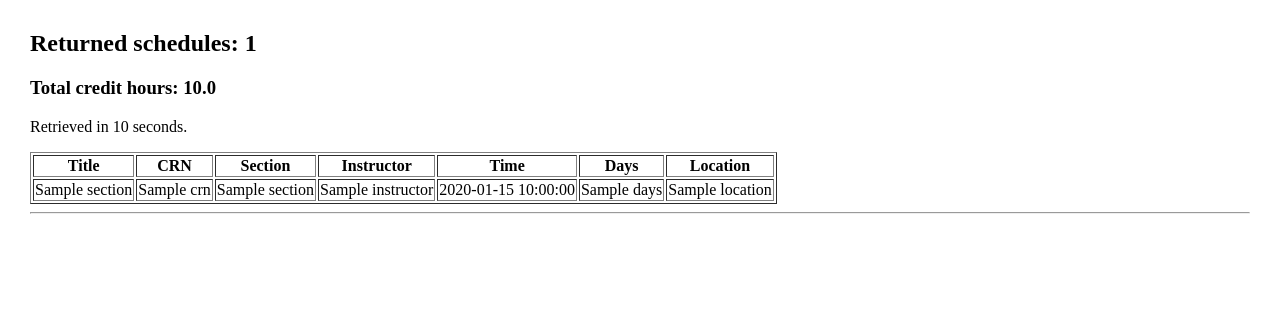
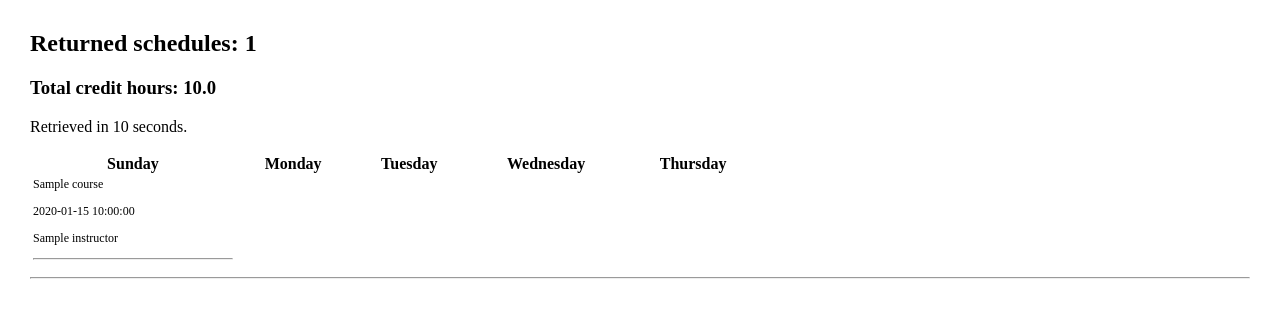
Before and after one commit to aksiksi/jadawil, a Flask app: template templates/results.html in a window 1280 px wide. Shown: the top 318 px of the page. Run offline with Flask 2, Linux system fonts and the light colour scheme; the template is opened without the code that fills it: most values are stand-ins (such as "Sample title", 1, 10 or a date in 2020).

Commit message:
Major change in schedule output

```diff
--- a/grabber.py
+++ b/grabber.py
@@ -57,6 +57,8 @@ def html_to_pickle(source):
                                     # Add lab to title
                                     elif key == 'title':
                                         info[key] = previous_info[key] + ' (Lab)'
+                                    elif key == 'credits':
+                                        info[key] = '0.00'
                                     else:
                                         info[key] = previous_info[key]
 
--- a/main.py
+++ b/main.py
@@ -3,25 +3,33 @@ import scheduler
 import time
 
 app = Flask(__name__)
+app.debug = True
 
 @app.template_filter('len')
 def length(iterable):
     return len(iterable)
 
 @app.template_filter('sum')
-def add(schedule_info):
+def add(schedule):
     total_credits = 0
-    for course in schedule_info:
-        credits = course['credits']
+    added = []
 
-        # In case of 0.00/3.00 like in CHEM 2702
-        if '/' in credits:
-            if 'L' in course['section']: # If course is a lab
-                total_credits += float(credits.partition('/')[0])
-            else:
-                total_credits += float(credits.partition('/')[2])
-        else:
-            total_credits += float(credits)
+    for day in schedule:
+        for course in day:
+            credits = course['credits']
+            title = course['title']
+
+            if title not in added:
+                # In case of 0.00/3.00 like in CHEM 2702
+                if '/' in credits:
+                    if 'L' in course['section']: # If course is a lab
+                        total_credits += float(credits.partition('/')[0])
+                    else:
+                        total_credits += float(credits.partition('/')[2])
+                else:
+                    total_credits += float(credits)
+
+                added.append(title)
 
     return total_credits
 
@@ -44,3 +52,6 @@ def submit():
 
         end = time.time() - start
         return render_template('results.html', schedules=schedules, end=end)
+
+if __name__ == '__main__':
+    app.run()
--- a/templates/results.html
+++ b/templates/results.html
@@ -1,6 +1,15 @@
 <html>
     <head>
         <title>Results</title>
+        <style>
+            td {
+                font-size: 12px;
+            }
+
+            table {
+                width: 60%;
+            }
+        </style>
     </head>
     <body style="margin: 30px 30px 30px 30px;">
         {% if errors %}
@@ -11,26 +20,23 @@
                 <h3>Total credit hours: {{ schedules[0].values()|sum }}</h3>
                 <p>Retrieved in {{ end }} seconds.</p>
                 {% for schedule in schedules %}
-                <table border=1>
+                <table border=0>
                     <tr>
-                        <th>Title</th>
-                        <th>CRN</th>
-                        <th>Section</th>
-                        <th>Instructor</th>
-                        <th>Time</th>
-                        <th>Days</th>
-                        <th>Location</th>
+                        <th>Sunday</th>
+                        <th>Monday</th>
+                        <th>Tuesday</th>
+                        <th>Wednesday</th>
+                        <th>Thursday</th>
                     </tr>
-                    {% for section in schedule.values() %}
-                    <tr>
-                        <td>{{ section.title }}</td>
-                        <td>{{ section.crn }}</td>
-                        <td>{{ section.section }}</td>
-                        <td>{{ section.instructor }}</td>
-                        <td>{{ section.time }}</td>
-                        <td>{{ section.days }}</td>
-                        <td>{{ section.location }}</td>
-                    </tr>
+                    {% for day in schedule.values() %}
+                        <td>
+                            {% for course in day %}
+                                <p>{{ course.title }}</p>
+                                <p>{{ course.time }}</p>
+                                <p>{{ course.instructor }}</p>
+                                <hr />
+                            {% endfor %}
+                        </td>
                     {% endfor %}
                 </table>
                 <hr />
```
Also changed, not shown: scheduler.py (+76 -10 lines).
